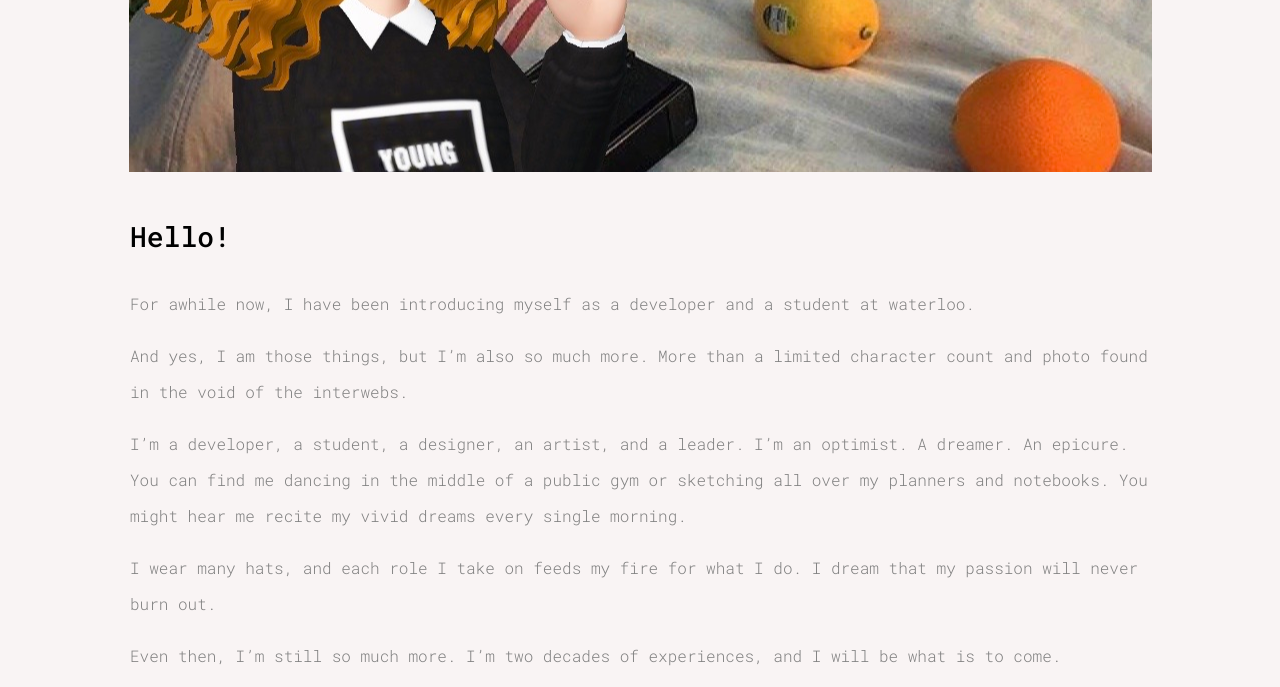
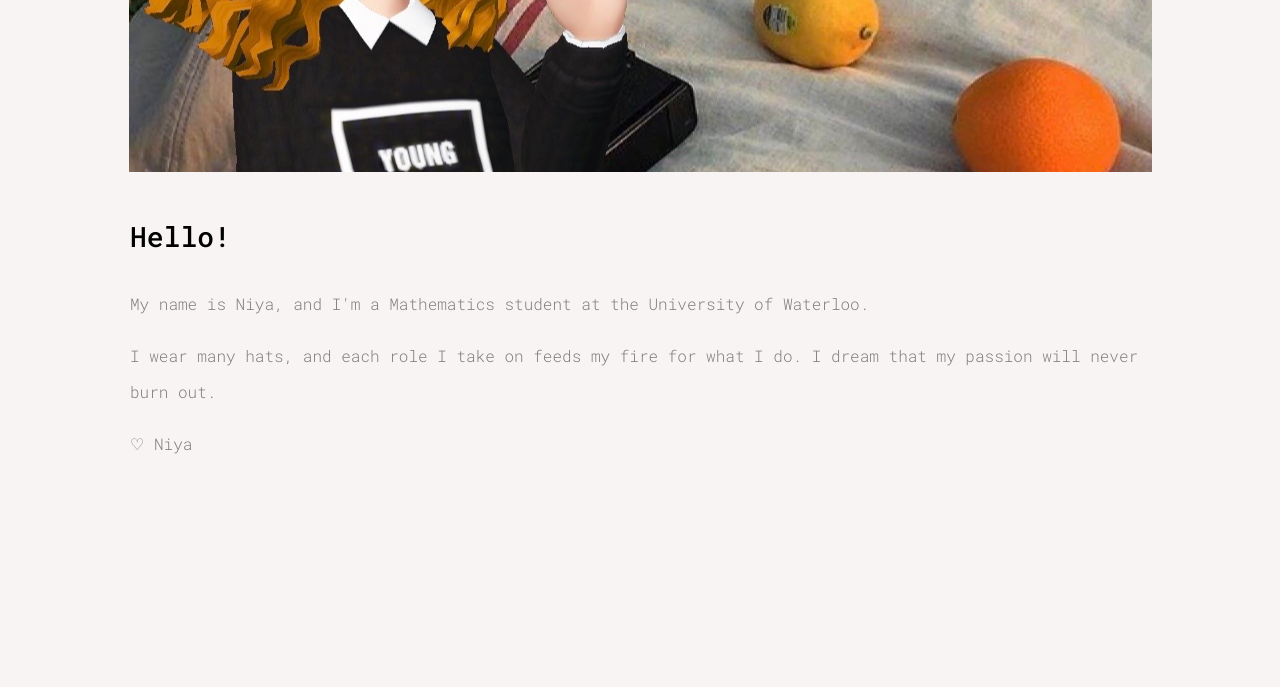
Before and after one commit to kneeya/kneeya.github.io, a plain HTML site: page about.html in a window 1280 px wide. Shown: the part 448-1135 px from the top of the page. Drawn offline with nearby package versions, Linux system fonts and the light colour scheme.

Commit message:
added back about page

```diff
--- a/about.html
+++ b/about.html
@@ -81,12 +81,12 @@
                               <div class="about-text col-lg-12">
                                     <h3 class="wow fadeInUp" data-wow-delay="0.2s">Hello!</h3><br>
 
-                                    <p class="wow fadeInUp">For awhile now, I have been introducing myself as a developer and a student at waterloo. </p>
+                                    <p class="wow fadeInUp">My name is Niya, and I'm a Mathematics student at the University of Waterloo.</p>
 
-                                    <p class="wow fadeInUp">And yes, I am those things, but I’m also so much more.  More than a limited character count and photo found in the void of the interwebs. </p>
+                                    <p class="wow fadeInUp"></p>
 
                                     <p class="wow fadeInUp" data-wow-delay="0.2s">
-                                          I’m a developer, a student, a designer, an artist, and a leader. I’m an optimist. A dreamer. An epicure. You can find me dancing in the middle of a public gym or sketching all over my planners and notebooks. You might hear me recite my vivid dreams every single morning.
+
                                     </p>
 
                                     <p class="wow fadeInUp" data-wow-delay="0.4s">
@@ -94,7 +94,7 @@
                                     </p>
 
                                     <p class="wow fadeInUp" data-wow-delay="0.6s">
-                                          Even then, I’m still so much more. I’m two decades of experiences, and I will be what is to come.
+
                                      </p>
 
                                     <p class="wow fadeInUp" data-wow-delay="0.8s">
```
Also changed, not shown: art.html (+2 -2 lines), index.html (+2 -2 lines).
